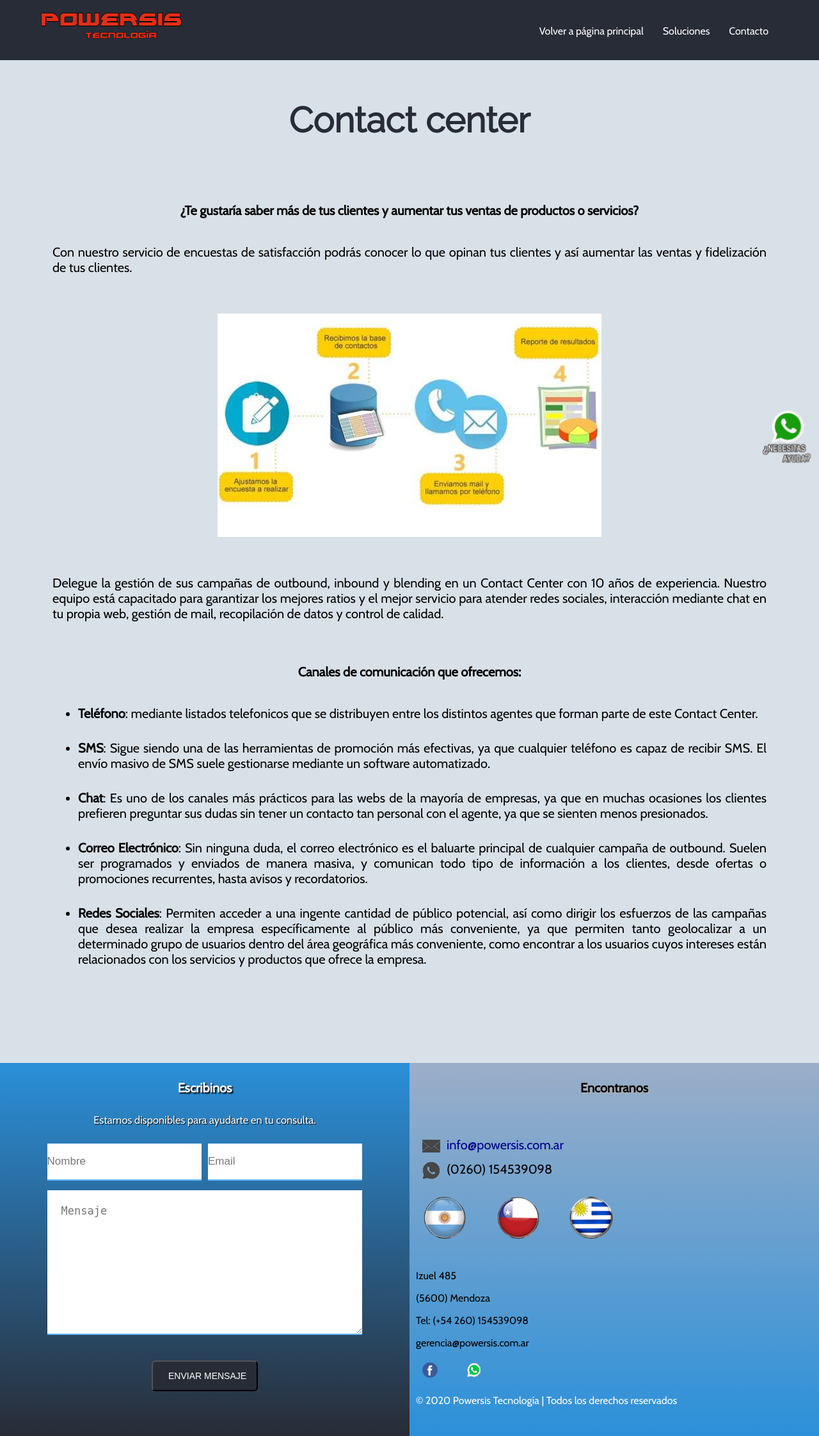
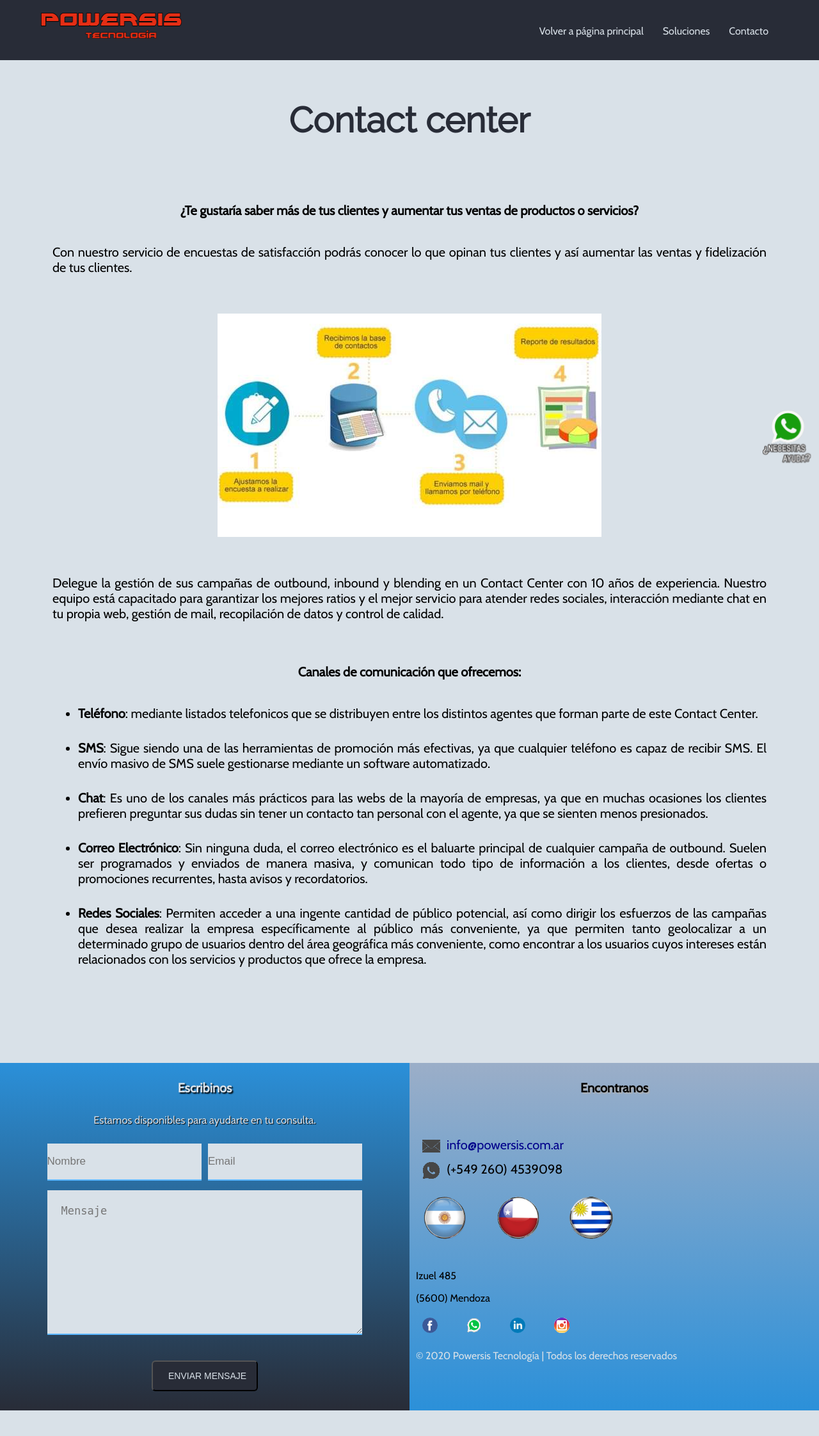
Before and after one commit to DevZeppelin/powersis, a PHP site: page /contact-center.html in a window 1280 px wide. Shown: the whole page at 64% size. After the commit the page ends 2204 px from the top, so only its background shows below. Run offline with PHP 8.4, Linux system fonts and the light colour scheme.

Commit message:
arreglados "contactos" y cambiado blanco x #d9e1e8

```diff
--- a/contact-center.html
+++ b/contact-center.html
@@ -27,7 +27,7 @@
                 <p class="logo"><a href="index.html"><img src="imagenes/logo.png"></a></p>
 
 
-                <body link="#fff" vlink="#fff" alink="#fff"></body>
+                <body link="#d9e1e8" vlink="#d9e1e8" alink="#d9e1e8"></body>
 
 
                 <img class="menu-icon" src="imagenes/rayitas.png"></img>
@@ -166,7 +166,7 @@
                     <div class="contacto-info">
 
                         <div class="mail"><img src="imagenes/mail-icon.png" alt=""><a class="mail" href="mailto:info@powersis.com.ar">info@powersis.com.ar</a></div>
-                <div class="whatsapp"><img src="imagenes/whatsapp-icon.png" alt="">(0260) 154539098</div>
+                        <div class="whatsapp"><img src="imagenes/whatsapp-icon.png" alt="">(+549 260) 4539098</div>
 
                     </div>
 
@@ -184,13 +184,14 @@
                     <div class="parrafo">
                         <p>Izuel 485</p>
                         <p>(5600) Mendoza</p>
-                <p>Tel: (+54 260) 154539098</p>
-                <p>gerencia@powersis.com.ar</p>
+
                     </div>
 
                         <div class="redes">
                             <a href="https://www.facebook.com/powersis/"><img src="imagenes/facebook.png" alt="imagen de facebook"></a>
                             <a href="https://api.whatsapp.com/send?phone=5492604539098"><img src="imagenes/whatsapp-ico.png"></a>
+                            <a href="https://www.linkedin.com/in/powersis-tecnologia-b347a91a6/"><img src="imagenes/linkedin.png" alt="imagen de linkedin"></a>
+                            <a href="https://www.instagram.com/powersis_tecnologia"><img src="imagenes/instagram.png"></a>
 
 
                         </div>
--- a/estilos.css
+++ b/estilos.css
@@ -16,7 +16,7 @@ rgb(0, 1, 41)
     position: absolute;
     top: 40%;
     right: 60px;
-    color: #fff;
+    color: #d9e1e8;
     text-shadow: 4px 4px 10px black;
 
 }
@@ -51,7 +51,7 @@ body{
  }
 
  .menu-somos a {
-     color :#fff;
+     color :#d9e1e8;
  }
 
  #paginas {
@@ -126,7 +126,7 @@ header .contenedor{
 }
 
 .lista-menu a {
-    color: #fff;
+    color: #d9e1e8;
     font-size: 16px;
 
 }
@@ -137,12 +137,12 @@ header .contenedor{
  }
 
 .soluciones-menu a{
-    color: rgb(255, 255, 255);
+    color: #d9e1e8;
 }
 
 #header-nav ul {
     display: flex;
-    color: white;
+    color: #d9e1e8;
     text-decoration: solid;
 }
 
@@ -161,7 +161,7 @@ header .contenedor{
 #header-nav ul ul {
     display:none;
     position:absolute;
-    top:66%;
+    top:75%;
     left: auto;
     background:#282c37;
     padding: 0;
@@ -256,7 +256,7 @@ h2 {
 #contratarnos a, #contacto input[type="submit"], #que-esperas a {
 
     font-size: 14px;
-    color: #fff;
+    color: #d9e1e8;
     background: #282c37;
     padding: 14px 24px;
     text-align: center;
@@ -420,12 +420,12 @@ h3 {
 
 input {
 
-    background-color: rgb(255, 255, 255);
+    background-color: #d9e1e8;
     color: rgb(54, 54, 54);
 }
 
 textarea {
-    background-color: rgb(255, 255, 255);
+    background-color: #d9e1e8;
     color: rgb(54, 54, 54);
 
 }
@@ -439,7 +439,7 @@ textarea {
     margin: 0;
     padding: 20px;
     margin-top: 100px;
-    color: white;
+    color: #d9e1e8;
 }
 
 .contenedor-servicios .rojo {
@@ -474,7 +474,7 @@ textarea {
 #que-esperas h4{
     font-weight: lighter;
     font-size: 20px;
-    color: #fff;
+    color: #d9e1e8;
     /*para darle estilo al boton vuelvo al que configure mas arriba e incluyo este nuevo ;)*/
 }
 
@@ -544,7 +544,7 @@ textarea {
 
    footer .parrafo-footer {
        font-size: 16px;
-       color: rgb(255, 255, 255);
+       color: #d9e1e8;
        text-align: left;
         padding-left: 10px;
    }
@@ -573,14 +573,14 @@ textarea {
 
 .contenedor-escribinos h4 {
     text-align: center;
-    color: #fff;
+    color: #d9e1e8;
     text-shadow: 2px 2px 2px black;
 
 }
 
 .contenedor-escribinos h5 {
     text-align: center;
-    color: #fff;
+    color: #d9e1e8;
     text-shadow: 1px 1px 1px black;
     font-weight: normal ;
 }
@@ -754,7 +754,7 @@ textarea {
             position: absolute;
             top: 20%;
             right: -11px;
-            color: #fff;
+            color: #d9e1e8;
             text-shadow: 1px 1px 2px black;
             font-size: 40px;
         }
@@ -809,7 +809,7 @@ textarea {
     }
 
     #header-nav ul li ul {
-        color: rgb(255, 255, 255);
+        color: #d9e1e8;
         /*display:flex;*/
 
         position:relative;
@@ -823,7 +823,7 @@ textarea {
 
 
     #header-nav ul li ul a {
-        color: rgb(255, 255, 255);
+        color: #d9e1e8;
         font-size: 15px;
         }
 
@@ -838,7 +838,7 @@ textarea {
 
     h2 {
         font-size: 24px;
-        color: white;
+        color: #d9e1e8;
     }
 
     h3 {
@@ -953,7 +953,7 @@ textarea {
     }
 
     .lista-menu li a {
-        color: white;
+        color: #d9e1e8;
     }
 
     .contacto-info {
--- a/owl/owl.theme.default.min.css
+++ b/owl/owl.theme.default.min.css
@@ -3,4 +3,4 @@
  * Copyright 2013-2018 David Deutsch
  * Licensed under: SEE LICENSE IN https://github.com/OwlCarousel2/OwlCarousel2/blob/master/LICENSE
  */
-.owl-theme .owl-dots,.owl-theme .owl-nav{text-align:center;-webkit-tap-highlight-color:transparent}.owl-theme .owl-nav{margin-top:10px}.owl-theme .owl-nav [class*=owl-]{color:#FFF;font-size:14px;margin:5px;padding:4px 7px;background:#D6D6D6;display:inline-block;cursor:pointer;border-radius:3px}.owl-theme .owl-nav [class*=owl-]:hover{background:#869791;color:#FFF;text-decoration:none}.owl-theme .owl-nav .disabled{opacity:.5;cursor:default}.owl-theme .owl-nav.disabled+.owl-dots{margin-top:10px}.owl-theme .owl-dots .owl-dot{display:inline-block;zoom:1}.owl-theme .owl-dots .owl-dot span{width:10px;height:10px;margin:5px 7px;background:#D6D6D6;display:block;-webkit-backface-visibility:visible;transition:opacity .2s ease;border-radius:30px}.owl-theme .owl-dots .owl-dot.active span,.owl-theme .owl-dots .owl-dot:hover span{background:#869791}
+.owl-theme .owl-dots,.owl-theme .owl-nav{text-align:center;-webkit-tap-highlight-color:transparent}.owl-theme .owl-nav{margin-top:10px}.owl-theme .owl-nav [class*=owl-]{color:#d9e1e8;font-size:14px;margin:5px;padding:4px 7px;background:#D6D6D6;display:inline-block;cursor:pointer;border-radius:3px}.owl-theme .owl-nav [class*=owl-]:hover{background:#869791;color:#d9e1e8;text-decoration:none}.owl-theme .owl-nav .disabled{opacity:.5;cursor:default}.owl-theme .owl-nav.disabled+.owl-dots{margin-top:10px}.owl-theme .owl-dots .owl-dot{display:inline-block;zoom:1}.owl-theme .owl-dots .owl-dot span{width:10px;height:10px;margin:5px 7px;background:#D6D6D6;display:block;-webkit-backface-visibility:visible;transition:opacity .2s ease;border-radius:30px}.owl-theme .owl-dots .owl-dot.active span,.owl-theme .owl-dots .owl-dot:hover span{background:#869791}
```
Also changed, not shown: carteleria-digital.html (+7 -4 lines), energia.html (+5 -4 lines), gerenciamiento.html (+5 -4 lines), help-desk.html (+5 -4 lines), index.html (+6 -6 lines), microinformatica.html (+5 -4 lines), mudanza.html (+5 -4 lines), redes.html (+5 -4 lines), somos.html (+5 -4 lines), trans-digital.html (+5 -4 lines). Lines whose indentation alone changed are shown as unchanged.
